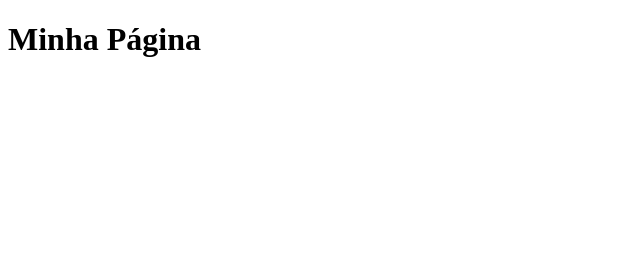
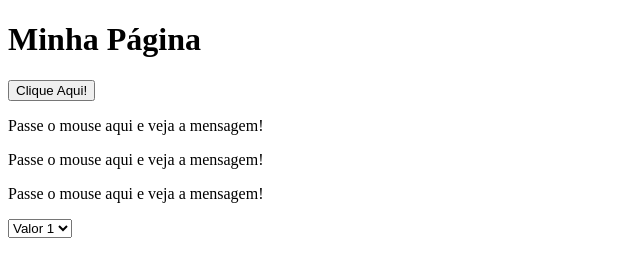
Before and after one commit to rhuan-lima/aula_javascript, a plain HTML site: page index.html in a window 1280 px wide. Shown: the whole page, without its empty margins (0-640 px from the left). Drawn offline with Linux system fonts and the light colour scheme.

Commit message:
Atualização de diretórios

```diff
--- a/index.html
+++ b/index.html
@@ -5,7 +5,17 @@
         <meta charset=utf-8>
         <script type="text/javascript" src="js/main.js"></script>
     </head>
-    <body>
+    <body onload="load()">
         <h1>Minha Página</h1>
+        <button type="button" onclick="clicou()">Clique Aqui!</button>
+        <p id="agradecimento" onclick="redirecionar()"></p>
+        <p onmouseover="trocar(this)" onmouseout="voltar(this)">Passe o mouse aqui e veja a mensagem!</p>
+        <p onmouseover="trocar(this)" onmouseout="voltar(this)">Passe o mouse aqui e veja a mensagem!</p>
+        <p onmouseover="trocar(this)" onmouseout="voltar(this)">Passe o mouse aqui e veja a mensagem!</p>
+        <select onchange="funcaoChange(this)">
+            <option value="1">Valor 1</option>
+            <option value="2">Valor 2</option>
+            <option value="3">Valor 3</option>
+        </select>
     </body>
 </html>
--- a/js/main.js
+++ b/js/main.js
@@ -1 +1,41 @@
-alert("Meu primeiro JS!");
+function clicou(){
+    document.getElementById("agradecimento").innerHTML = "<b>Obrigado por clicar!</b>";
+}
+
+function redirecionar(){
+    window.open("https://web.digitalinnovation.one/track/decola-dev-avanade-2021?");
+}
+
+function trocar(elemento){
+    //document.getElementById("mousemove").innerHTML = "Você é <b>FERA</b>! Obrigado por clicar!";
+    elemento.innerHTML = "Você é <b>FERA</b>! Obrigado por passar!"
+}
+
+function voltar(elemento){
+    //document.getElementById("mousemove").innerHTML = "Passe o mouse aqui e veja a mensagem!"
+    elemento.innerHTML = "Passe o mouse aqui e veja a mensagem!"
+}
+
+function load(){
+    alert("Página carregada com sucesso!")
+}
+
+function funcaoChange(elemento){
+    console.log(elemento.value)
+}
+
+/*
+var count = 0
+while(count < 5);{
+    for(count=0; count<=5; count++);
+};
+*/
+
+
+/*var idade=prompt("Digite sua idade");
+if (idade >= 18){
+    alert("Você é maior de idade, seja bem-vindo!");
+}else{
+    alert("Página proibida, você é menor de idade.")
+}
+*/
```
